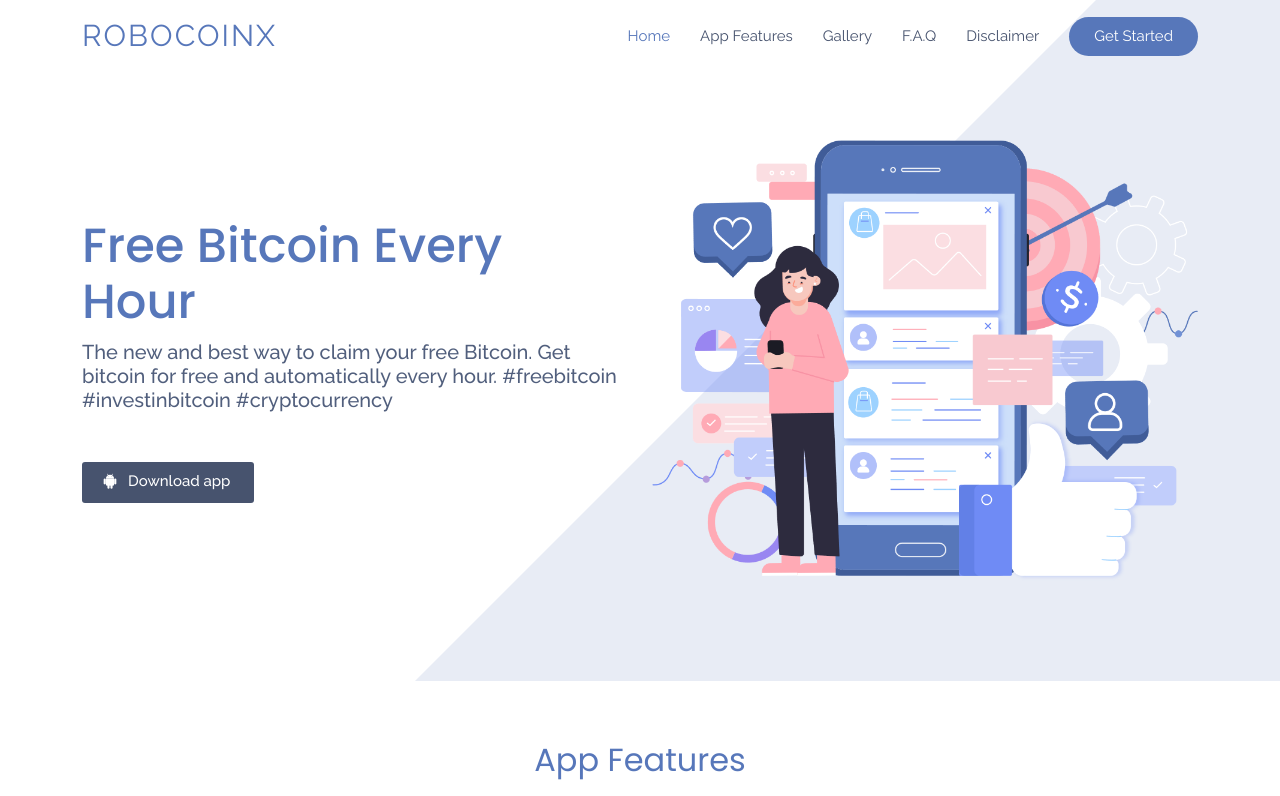
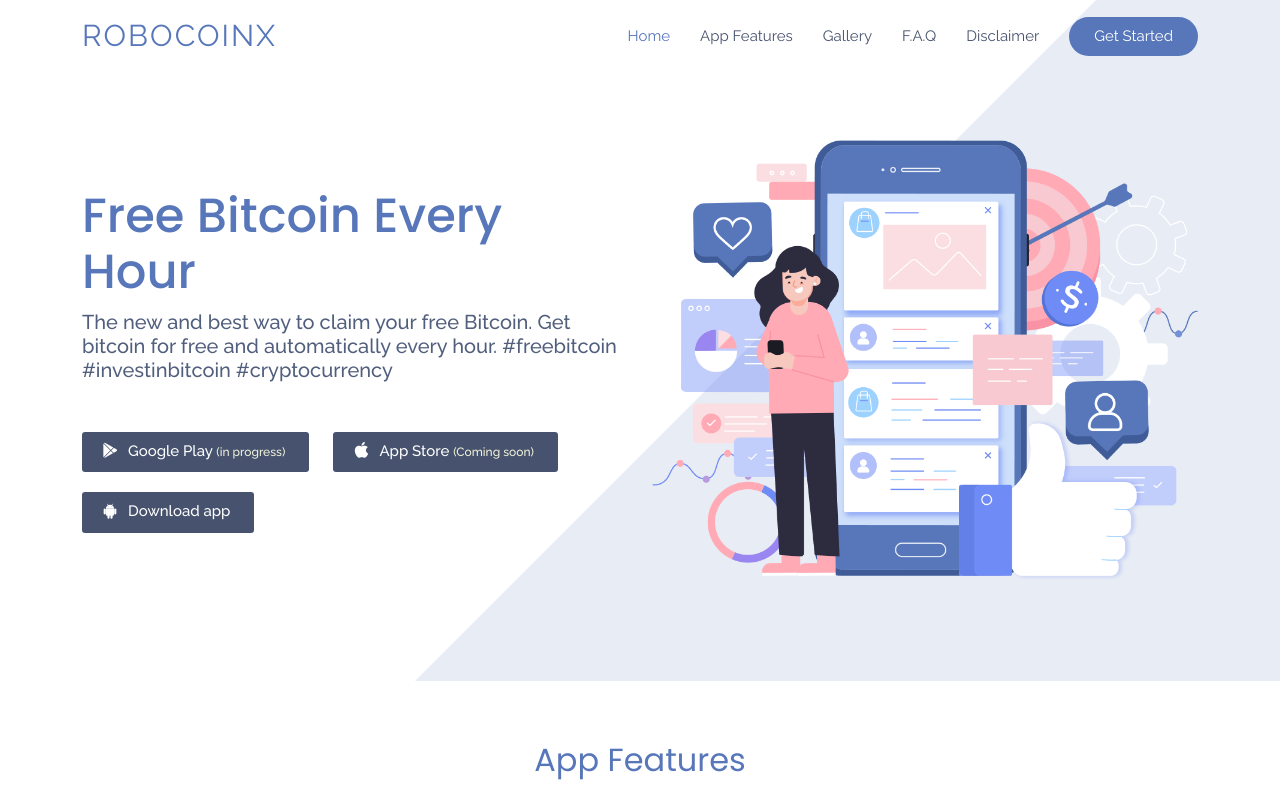
Before and after one commit to harrysusantocatch/robocoinx-web, a plain HTML site: page index.html in a window 1280 px wide. Shown: the top 796 px of the page. Drawn offline with nearby package versions, Linux system fonts and the light colour scheme; files whose address does not match are found by name.

Commit message:
add btn download

```diff
--- a/index.html
+++ b/index.html
@@ -72,9 +72,11 @@
           <div>
             <h1>Free Bitcoin Every Hour</h1>
             <h2>The new and best way to claim your free Bitcoin. Get bitcoin for free and automatically every hour. #freebitcoin #investinbitcoin #cryptocurrency</h2>
-            <a href="/assets/app/robocoinx.apk" download class="download-btn"><i class="bx bxl-android"></i> Download app</a>
-            <!-- <a href="#" class="download-btn"><i class="bx bxl-play-store"></i> Google Play</a>
-            <a href="#" class="download-btn"><i class="bx bxl-apple"></i> App Store <span style="font-size: 12px;color: beige;">(Coming soon)</span></a> -->
+            <a href="#" class="download-btn"><i class="bx bxl-play-store"></i> Google Play <span style="font-size: 12px;color: beige;">(in progress)</span></a>
+            <a href="#" class="download-btn"><i class="bx bxl-apple"></i> App Store <span style="font-size: 12px;color: beige;">(Coming soon)</span></a>
+            <div style="margin-top: 20px;">
+              <a href="/assets/app/robocoinx.apk" download class="download-btn"><i class="bx bxl-android"></i> Download app</a>
+            </div>
           </div>
         </div>
         <div class="col-lg-6 d-lg-flex flex-lg-column align-items-stretch order-1 order-lg-2 hero-img" data-aos="fade-up">
```
